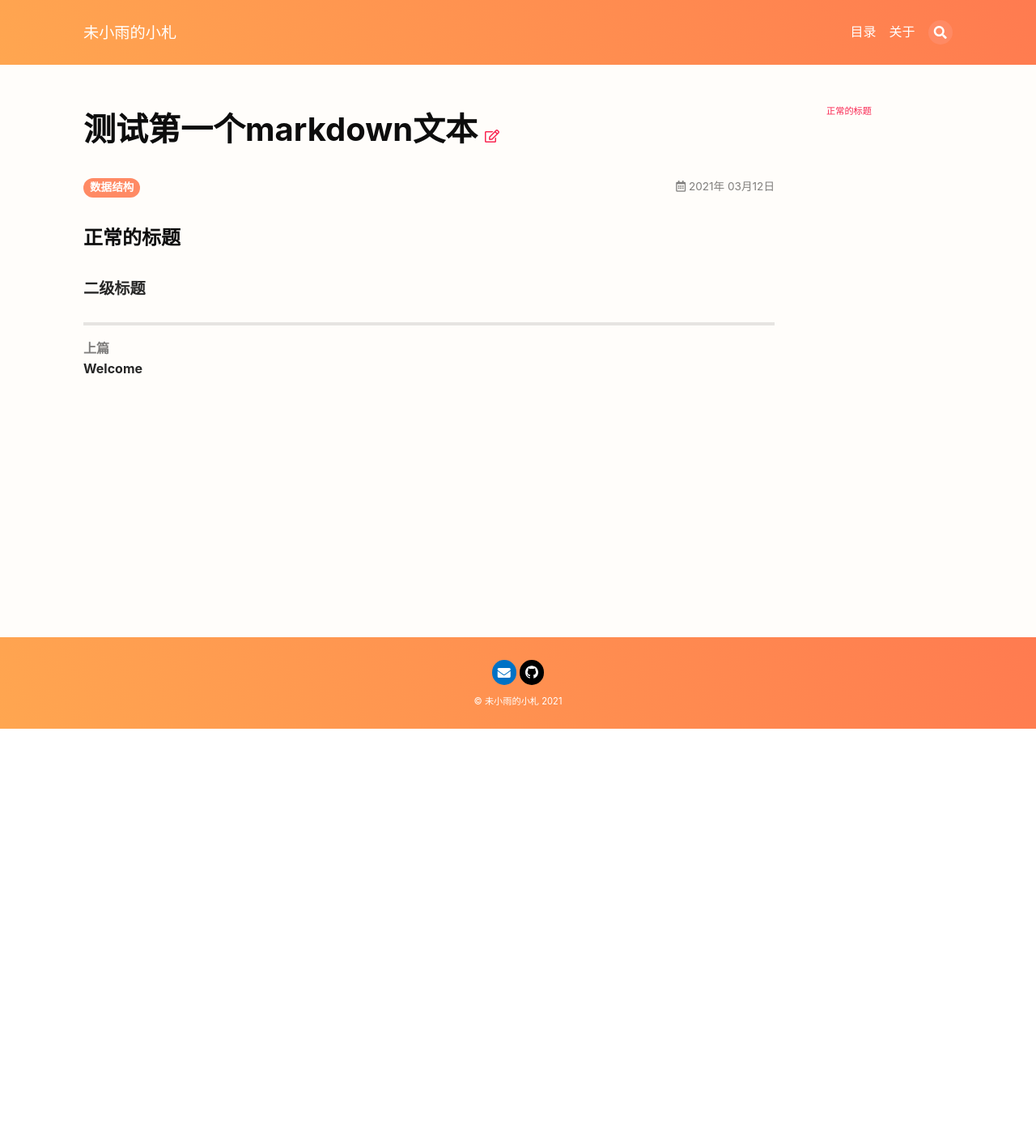
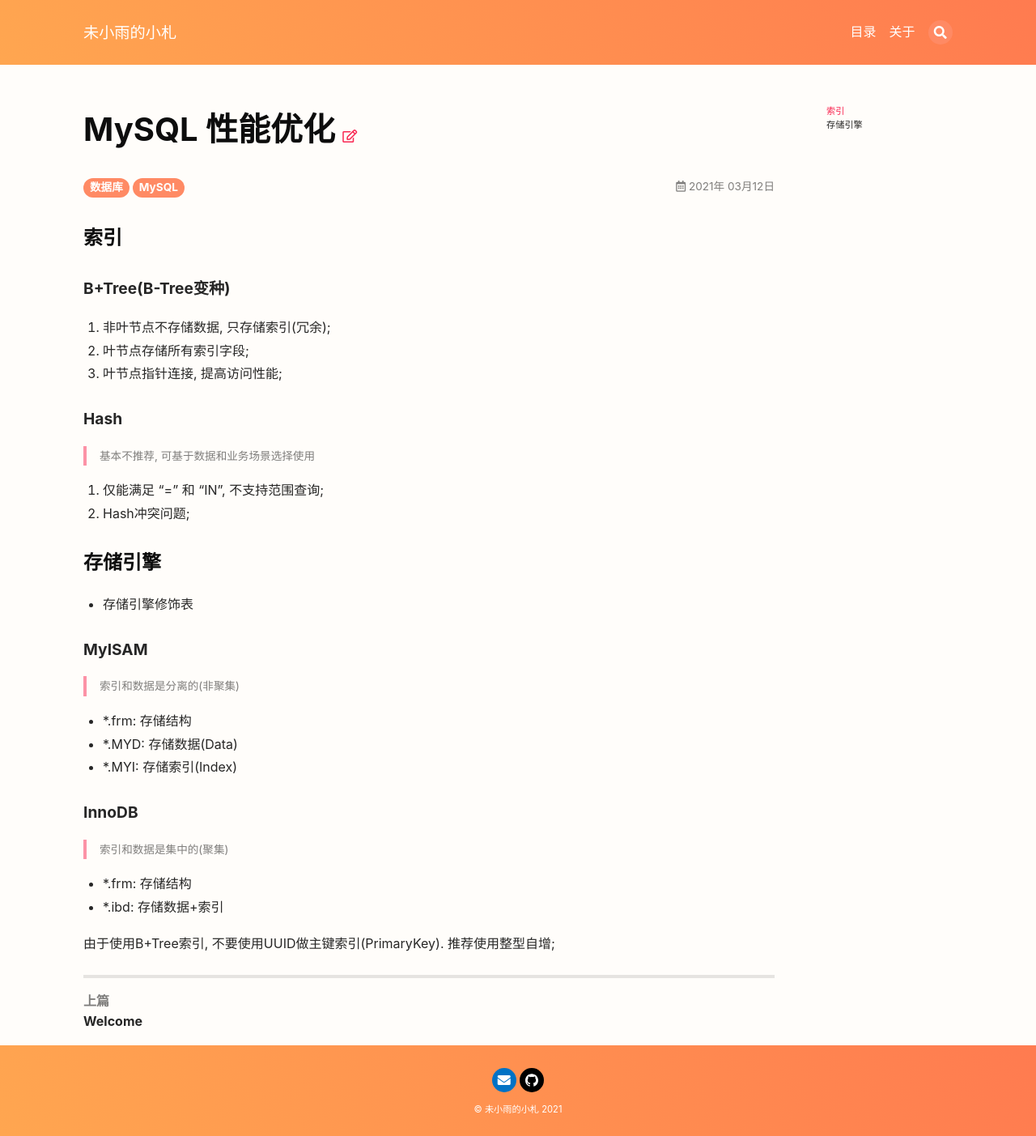
Before and after one commit to cloudland/cloudland.github.io, a Jekyll site: the page built from _posts/2021-03-12-blog-01.md, in a window 1280 px wide. Shown: the whole page at 81% size. Built offline with Jekyll 4.4.1, drawn with Linux system fonts in a browser that asks for light colours; nearby versions of some CDN libraries; before the commit the page ends 900 px from its top, so only the background shows below that.

Commit message:
更新文档

```diff
--- a/_posts/2021-03-12-blog-01.md
+++ b/_posts/2021-03-12-blog-01.md
@@ -4,10 +4,46 @@ comment: false
 aside:
   toc: true
 
-title: 测试第一个markdown文本
+title: MySQL 性能优化
 date: 2021-03-12 09:00
-tags: 数据结构
+tags: 数据库 MySQL
 ---
 
-### 正常的标题
-#### 二级标题
+### 索引
+
+#### B+Tree(B-Tree变种)
+
+1. 非叶节点不存储数据, 只存储索引(冗余);
+2. 叶节点存储所有索引字段;
+3. 叶节点指针连接, 提高访问性能;
+
+#### Hash
+
+  > 基本不推荐, 可基于数据和业务场景选择使用
+
+1. 仅能满足 "=" 和 "IN", 不支持范围查询;
+2. Hash冲突问题;
+
+
+
+### 存储引擎
+
+  * 存储引擎修饰表
+
+#### MyISAM
+
+  > 索引和数据是分离的(非聚集)
+
+  * *.frm: 存储结构
+  * *.MYD: 存储数据(Data)
+  * *.MYI: 存储索引(Index)
+
+
+#### InnoDB
+
+  > 索引和数据是集中的(聚集)
+
+  * *.frm: 存储结构
+  * *.ibd: 存储数据+索引
+
+由于使用B+Tree索引, 不要使用UUID做主键索引(PrimaryKey). 推荐使用整型自增;
```
